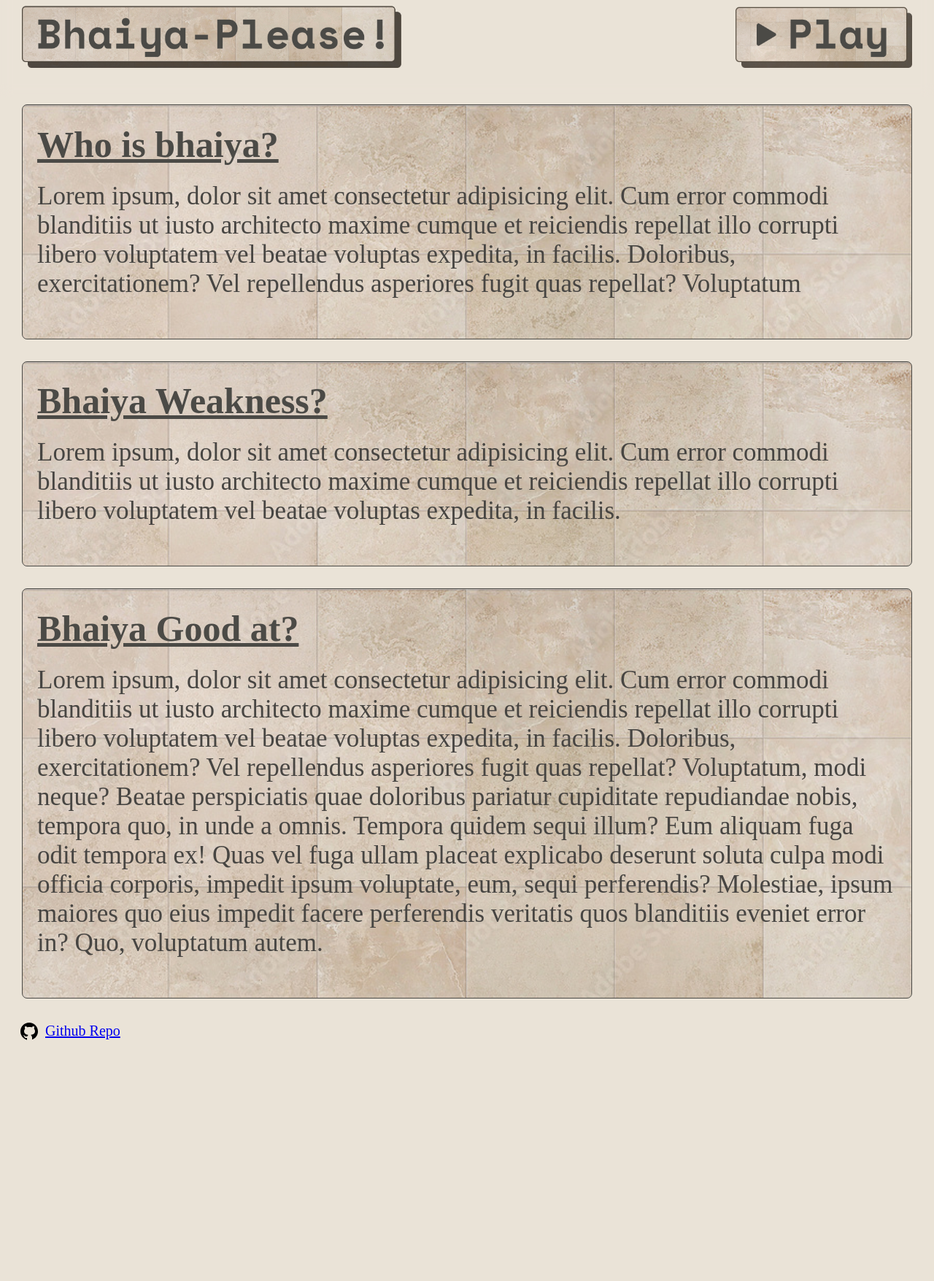
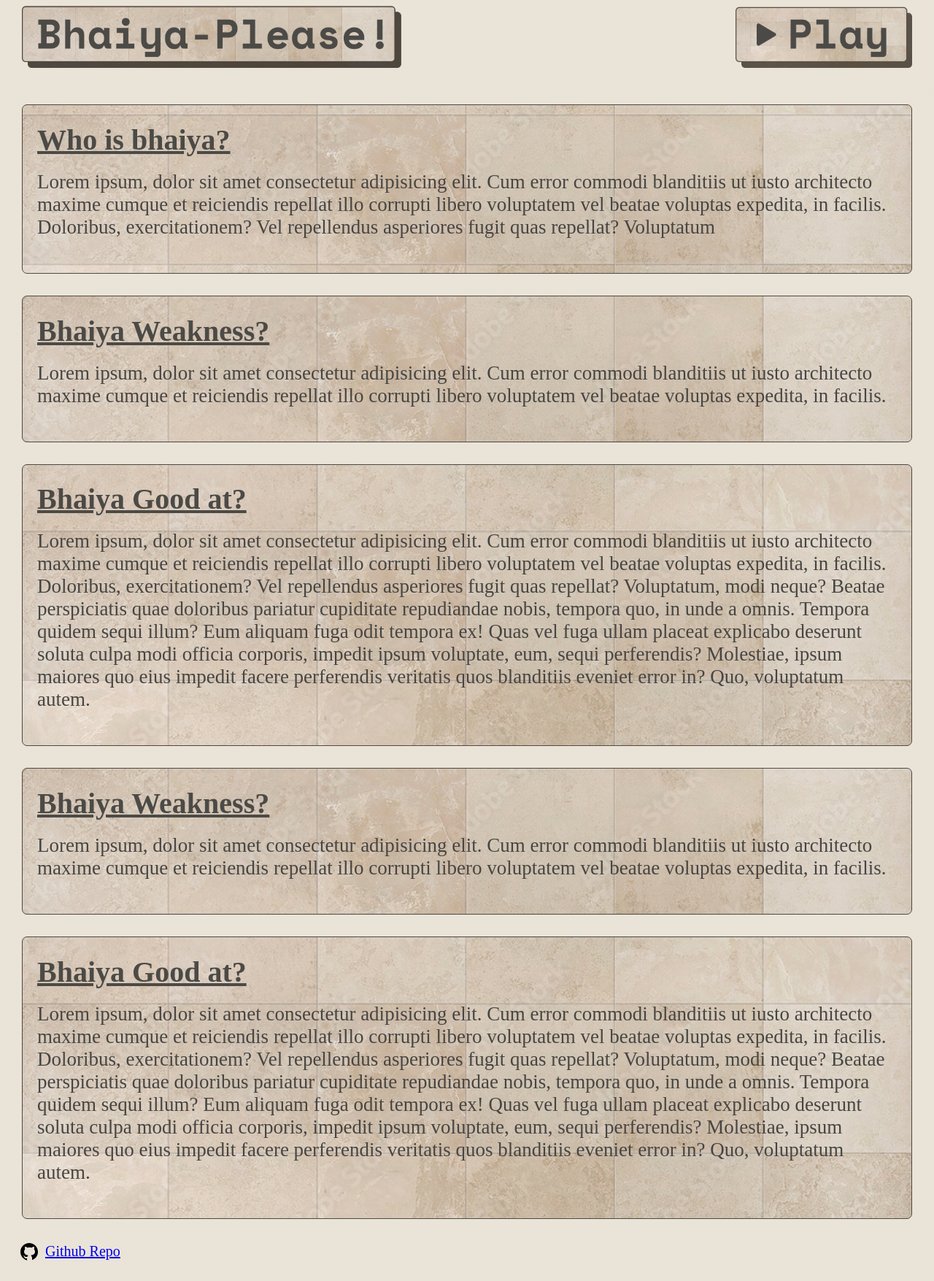
Before and after one commit to onlydeve/Bhaiya, a plain HTML site: page index.html in a window 1280 px wide. Shown: the part 27-1782 px from the top of the page at 73% size. Before the commit the page ends 1480 px from the top, so only its background shows below. Drawn offline with nearby package versions, Linux system fonts and the light colour scheme; a web font is replaced by a local one.

Commit message:
minor changes

```diff
--- a/app.js
+++ b/app.js
@@ -1,32 +1,9 @@
-gsap.from("#play-pause", {
-  opacity: 0,
-  y: -30,
-  duration: 0.3,
-  delay: 0.5,
-});
-
-gsap.from("#logo", {
-  opacity: 0,
-  y: -30,
-  duration: 0.3,
-  delay: 0.5,
-});
-
-gsap.from(".para", {
-  opacity: 0,
-  y: -30,
-  duration: 0.3,
-  delay: 0.8,
-  stagger:.2
-});
-
-
 const play_pause = document.getElementById("play-pause");
 const audio = new Audio("audio/vipul.mp3");
 
 let isFirstImage = true;
 
-play_pause.addEventListener("click", function () {
+play_pause.addEventListener("click", () => {
   if (isFirstImage) {
     play_pause.src = "imgs/Pause.png";
     audio.play();
--- /dev/null
+++ b/gsap.js
@@ -0,0 +1,21 @@
+gsap.from("#play-pause", {
+    opacity: 0,
+    y: -30,
+    duration: 0.3,
+    delay: 0.5,
+  });
+
+  gsap.from("#logo", {
+    opacity: 0,
+    y: -30,
+    duration: 0.3,
+    delay: 0.5,
+  });
+
+  gsap.from(".para", {
+    opacity: 0,
+    y: -30,
+    duration: 0.3,
+    delay: 0.8,
+    stagger: 0.1,
+  });
--- a/index.html
+++ b/index.html
@@ -8,23 +8,31 @@
     <link rel="icon" type="image/x-icon" href="/imgs/fav.png">
 </head>
 <body>
-    <nav>
+    <nav class="nav">
         <img id="logo" src="imgs/BhaiyaLOGO.png" alt="">
         <img id="play-pause" src="imgs/Play.png" alt="">
     </nav>
     <div class="hero">
         <div class="first-para para">
-            <h1>Who is bhaiya?</h1>
-            <p>Lorem ipsum, dolor sit amet consectetur adipisicing elit. Cum error commodi blanditiis ut iusto architecto maxime cumque et reiciendis repellat illo corrupti libero voluptatem vel beatae voluptas expedita, in facilis. Doloribus, exercitationem? Vel repellendus asperiores fugit quas repellat? Voluptatum</p>
+            <h1  class="heading">Who is bhaiya?</h1>
+            <p class="paragraph">Lorem ipsum, dolor sit amet consectetur adipisicing elit. Cum error commodi blanditiis ut iusto architecto maxime cumque et reiciendis repellat illo corrupti libero voluptatem vel beatae voluptas expedita, in facilis. Doloribus, exercitationem? Vel repellendus asperiores fugit quas repellat? Voluptatum</p>
         </div>
         <div class="second-para para">
-                <h1>Bhaiya Weakness?</h1>
-                <p>Lorem ipsum, dolor sit amet consectetur adipisicing elit. Cum error commodi blanditiis ut iusto architecto maxime cumque et reiciendis repellat illo corrupti libero voluptatem vel beatae voluptas expedita, in facilis.</p>
+                <h1 class="heading">Bhaiya Weakness?</h1>
+                <p class="paragraph">Lorem ipsum, dolor sit amet consectetur adipisicing elit. Cum error commodi blanditiis ut iusto architecto maxime cumque et reiciendis repellat illo corrupti libero voluptatem vel beatae voluptas expedita, in facilis.</p>
             </div>
         <div class="third-para para">
-            <h1>Bhaiya Good at?</h1>
-            <p>Lorem ipsum, dolor sit amet consectetur adipisicing elit. Cum error commodi blanditiis ut iusto architecto maxime cumque et reiciendis repellat illo corrupti libero voluptatem vel beatae voluptas expedita, in facilis. Doloribus, exercitationem? Vel repellendus asperiores fugit quas repellat? Voluptatum, modi neque? Beatae perspiciatis quae doloribus pariatur cupiditate repudiandae nobis, tempora quo, in unde a omnis. Tempora quidem sequi illum? Eum aliquam fuga odit tempora ex! Quas vel fuga ullam placeat explicabo deserunt soluta culpa modi officia corporis, impedit ipsum voluptate, eum, sequi perferendis? Molestiae, ipsum maiores quo eius impedit facere perferendis veritatis quos blanditiis eveniet error in? Quo, voluptatum autem.</p>
+            <h1 class="heading">Bhaiya Good at?</h1>
+            <p class="paragraph">Lorem ipsum, dolor sit amet consectetur adipisicing elit. Cum error commodi blanditiis ut iusto architecto maxime cumque et reiciendis repellat illo corrupti libero voluptatem vel beatae voluptas expedita, in facilis. Doloribus, exercitationem? Vel repellendus asperiores fugit quas repellat? Voluptatum, modi neque? Beatae perspiciatis quae doloribus pariatur cupiditate repudiandae nobis, tempora quo, in unde a omnis. Tempora quidem sequi illum? Eum aliquam fuga odit tempora ex! Quas vel fuga ullam placeat explicabo deserunt soluta culpa modi officia corporis, impedit ipsum voluptate, eum, sequi perferendis? Molestiae, ipsum maiores quo eius impedit facere perferendis veritatis quos blanditiis eveniet error in? Quo, voluptatum autem.</p>
         </div>
+        <div class="four-para para">
+            <h1 class="heading">Bhaiya Weakness?</h1>
+            <p class="paragraph">Lorem ipsum, dolor sit amet consectetur adipisicing elit. Cum error commodi blanditiis ut iusto architecto maxime cumque et reiciendis repellat illo corrupti libero voluptatem vel beatae voluptas expedita, in facilis.</p>
+        </div>
+    <div class="fifth-para para">
+        <h1 class="heading">Bhaiya Good at?</h1>
+        <p class="paragraph">Lorem ipsum, dolor sit amet consectetur adipisicing elit. Cum error commodi blanditiis ut iusto architecto maxime cumque et reiciendis repellat illo corrupti libero voluptatem vel beatae voluptas expedita, in facilis. Doloribus, exercitationem? Vel repellendus asperiores fugit quas repellat? Voluptatum, modi neque? Beatae perspiciatis quae doloribus pariatur cupiditate repudiandae nobis, tempora quo, in unde a omnis. Tempora quidem sequi illum? Eum aliquam fuga odit tempora ex! Quas vel fuga ullam placeat explicabo deserunt soluta culpa modi officia corporis, impedit ipsum voluptate, eum, sequi perferendis? Molestiae, ipsum maiores quo eius impedit facere perferendis veritatis quos blanditiis eveniet error in? Quo, voluptatum autem.</p>
+    </div>
         </div>
             <a class="git" href="https://github.com/onlydeve/Bhaiya" target="_blank">
                 <svg xmlns="http://www.w3.org/2000/svg" x="0px" y="0px" width="30" height="30" viewBox="0 0 30 30">
@@ -32,6 +40,8 @@
                 </svg>
             Github Repo</a>
     <script src="https://cdnjs.cloudflare.com/ajax/libs/gsap/3.12.5/gsap.min.js" integrity="sha512-7eHRwcbYkK4d9g/6tD/mhkf++eoTHwpNM9woBxtPUBWm67zeAfFC+HrdoE2GanKeocly/VxeLvIqwvCdk7qScg==" crossorigin="anonymous" referrerpolicy="no-referrer"></script>
+    <script src="https://cdnjs.cloudflare.com/ajax/libs/gsap/3.12.5/ScrollTrigger.min.js" integrity="sha512-onMTRKJBKz8M1TnqqDuGBlowlH0ohFzMXYRNebz+yOcc5TQr/zAKsthzhuv0hiyUKEiQEQXEynnXCvNTOk50dg==" crossorigin="anonymous" referrerpolicy="no-referrer"></script>
+    <script src="gsap.js"></script>
     <script src="app.js"></script>
 </body>
 </html>
--- a/style.css
+++ b/style.css
@@ -60,8 +60,6 @@ nav img{
 
 #play-pause{
     cursor: pointer;
-    /* transition: 0.3s; */
-    /* transition-delay: 0.2s; */
 }
 
 .hero{
@@ -69,21 +67,20 @@ nav img{
     margin-top: 170px;
 }
 
-.hero p{
-    font-size: 35px;
+.hero .paragraph{
+    font-size: 27px;
     color: #474542;
     font-family: blex;
 }
 
-.hero h1{
-    font-size: 50px;
+.hero .heading{
+    font-size: 40px;
     line-height: 1px;
     color: #4B4A46;
     font-family: space;
     text-decoration: underline;
     padding-bottom: 15px;
 }
-
 .hero .para{
     border-radius: 7px;
     margin: 30px 0;
@@ -91,19 +88,14 @@ nav img{
     background-image: url(imgs/tiles.jpg);
     background-repeat: no-repeat;
     background-size: cover;
+    background-position: center;
     border: 1px solid #4B4A46;
-    /* box-shadow:#4B4A46; */
-    /* transition: 0.1s; */
-    /* transition-delay: 0.2s; */
+    /* transition: ease-in-out .3s; */
 }
 
 .hero .para:hover{
-    transition: 0.1s;
+    transition: ease-in-out .3s;
     box-shadow: 0px 10px#4B4A46;
-}
-
-#play-pause:hover{
-    transform: translate(-10px);
 }
 
 a{
@@ -150,10 +142,10 @@ a svg{
         -webkit-user-select: none;
         -ms-user-select: none;
     }
-    .hero p{
+    .hero .paragraph{
         font-size: 15px;
     }
-    .hero h1{
+    .hero .heading{
         font-size: 23px;
         line-height: 1px;
     }
```
